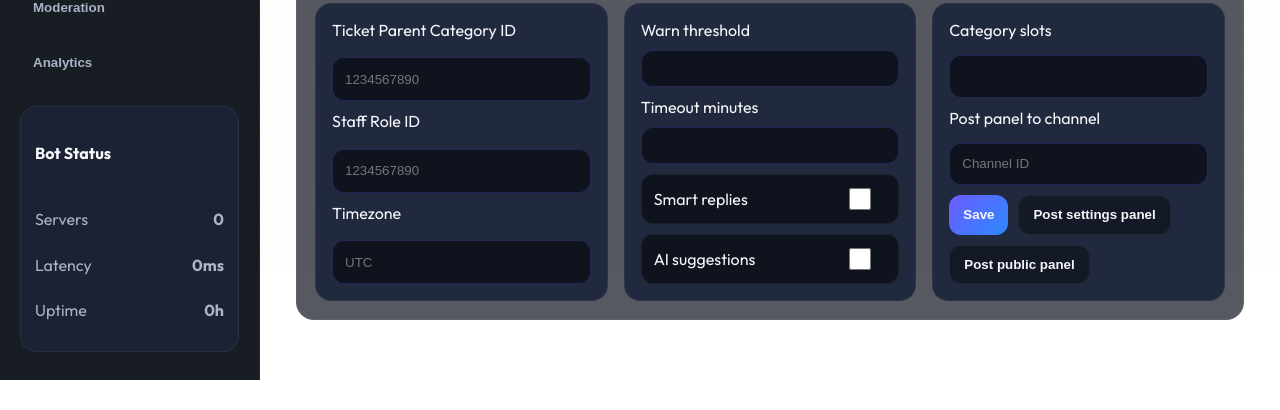
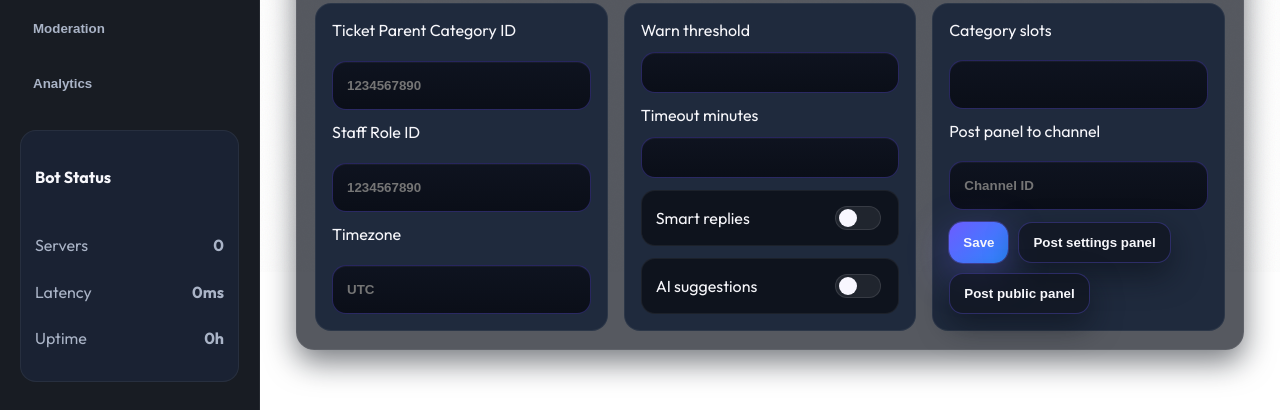
Before and after one commit to revsync09-dot/SwirftTicket, a website: page dashboard/index.html in a window 1280 px wide. Shown: the part 528-938 px from the top of the page. Before the commit the page ends 908 px from the top, so only its background shows below. Drawn offline with Linux system fonts and the light colour scheme; no server answers.

Commit message:
Polish dashboard styling (inputs/buttons/panels)

```diff
--- a/dashboard/styles.css
+++ b/dashboard/styles.css
@@ -1,14 +1,17 @@
 :root {
   --bg: #0b0d14;
   --panel: #121826;
-  --card: #1b2233;
-  --card-strong: #20293d;
+  --card: #1a2233;
+  --card-strong: #1f2a3d;
   --muted: #aab4c7;
   --text: #f7f7fb;
   --accent: #6c5cff;
   --accent-2: #2c89ff;
+  --accent-3: #14f1d9;
   --outline: rgba(255, 255, 255, 0.06);
-  --shadow: 0 30px 80px rgba(4, 6, 12, 0.6);
+  --shadow: 0 28px 70px rgba(6, 8, 16, 0.65);
+  --shadow-soft: 0 12px 30px rgba(10, 14, 24, 0.55);
+  --glow: 0 0 0 1px rgba(108, 92, 255, 0.35), 0 12px 40px rgba(108, 92, 255, 0.35);
   --radius: 18px;
   --font: "Outfit", system-ui, sans-serif;
 }
@@ -66,7 +69,7 @@ body {
   border-right: 1px solid var(--outline);
   padding: 28px 20px;
   display: grid;
-  gap: 20px;
+  gap: 22px;
 }
 
 .brand {
@@ -128,8 +131,8 @@ body {
 .menu-item.active,
 .menu-item:hover {
   color: var(--text);
-  border-color: rgba(108, 92, 255, 0.4);
-  background: rgba(108, 92, 255, 0.12);
+  border-color: rgba(108, 92, 255, 0.5);
+  background: linear-gradient(90deg, rgba(108, 92, 255, 0.18), rgba(44, 137, 255, 0.08));
 }
 
 .sidebar-card {
@@ -170,6 +173,7 @@ body {
   padding: 8px 12px;
   border-radius: 999px;
   font-weight: 600;
+  box-shadow: var(--shadow-soft);
 }
 
 .avatar {
@@ -196,7 +200,7 @@ body {
   padding: 18px;
   display: grid;
   gap: 10px;
-  box-shadow: var(--shadow);
+  box-shadow: var(--shadow-soft);
 }
 
 .panel {
@@ -204,6 +208,7 @@ body {
   border: 1px solid var(--outline);
   border-radius: 18px;
   padding: 18px;
+  box-shadow: var(--shadow-soft);
 }
 
 .panel-header { margin-bottom: 12px; }
@@ -220,15 +225,23 @@ body {
   border-radius: 16px;
   padding: 16px;
   display: grid;
-  gap: 10px;
+  gap: 12px;
 }
 
 .input {
-  background: rgba(10, 14, 22, 0.8);
-  border: 1px solid rgba(108, 92, 255, 0.25);
-  padding: 10px 12px;
-  border-radius: 12px;
+  background: linear-gradient(180deg, rgba(14, 18, 30, 0.95), rgba(10, 13, 22, 0.95));
+  border: 1px solid rgba(108, 92, 255, 0.3);
+  padding: 12px 14px;
+  border-radius: 14px;
   color: var(--text);
+  font-weight: 600;
+  outline: none;
+  box-shadow: inset 0 1px 0 rgba(255, 255, 255, 0.04);
+}
+
+.input:focus {
+  border-color: rgba(108, 92, 255, 0.7);
+  box-shadow: var(--glow);
 }
 
 .toggle {
@@ -237,17 +250,50 @@ body {
   align-items: center;
   background: rgba(10, 14, 22, 0.8);
   border: 1px solid var(--outline);
-  padding: 10px 12px;
-  border-radius: 12px;
+  padding: 12px 14px;
+  border-radius: 14px;
 }
 
-.toggle-input { width: 46px; height: 22px; accent-color: var(--accent); }
+.toggle-input {
+  appearance: none;
+  width: 46px;
+  height: 24px;
+  background: rgba(255, 255, 255, 0.08);
+  border-radius: 999px;
+  position: relative;
+  outline: none;
+  border: 1px solid rgba(255, 255, 255, 0.1);
+  cursor: pointer;
+  transition: all 0.2s ease;
+}
+
+.toggle-input::after {
+  content: "";
+  width: 18px;
+  height: 18px;
+  border-radius: 999px;
+  background: #f8f7ff;
+  position: absolute;
+  top: 2px;
+  left: 3px;
+  transition: all 0.2s ease;
+}
+
+.toggle-input:checked {
+  background: linear-gradient(135deg, #6c5cff, #2c89ff);
+  border-color: rgba(108, 92, 255, 0.5);
+  box-shadow: var(--glow);
+}
+
+.toggle-input:checked::after {
+  left: 24px;
+}
 
 .btn {
   padding: 10px 14px;
-  border-radius: 12px;
-  border: 1px solid var(--outline);
-  background: transparent;
+  border-radius: 14px;
+  border: 1px solid rgba(108, 92, 255, 0.3);
+  background: rgba(14, 18, 30, 0.8);
   color: var(--text);
   text-decoration: none;
   display: inline-flex;
@@ -255,14 +301,19 @@ body {
   justify-content: center;
   font-weight: 600;
   cursor: pointer;
+  box-shadow: var(--shadow-soft);
+  transition: transform 0.2s ease, box-shadow 0.2s ease, border 0.2s ease;
 }
 
 .btn.primary {
   background: linear-gradient(135deg, #6c5cff, #2c89ff);
   border: none;
+  box-shadow: var(--glow);
 }
 
 .btn.ghost { background: rgba(15, 19, 29, 0.7); }
+
+.btn:hover { transform: translateY(-1px); }
 
 .btn-row { display: flex; flex-wrap: wrap; gap: 10px; }
 
@@ -319,7 +370,7 @@ body {
   align-items: center;
   padding: 12px;
   border-radius: 14px;
-  background: rgba(20, 24, 36, 0.9);
+  background: rgba(18, 22, 34, 0.9);
   border: 1px solid var(--outline);
 }
 
@@ -340,7 +391,7 @@ body {
 .server-action .server-btn {
   padding: 6px 12px;
   border-radius: 10px;
-  border: 1px solid rgba(108, 92, 255, 0.4);
+  border: 1px solid rgba(108, 92, 255, 0.5);
   color: var(--text);
   text-decoration: none;
   font-weight: 600;
```
